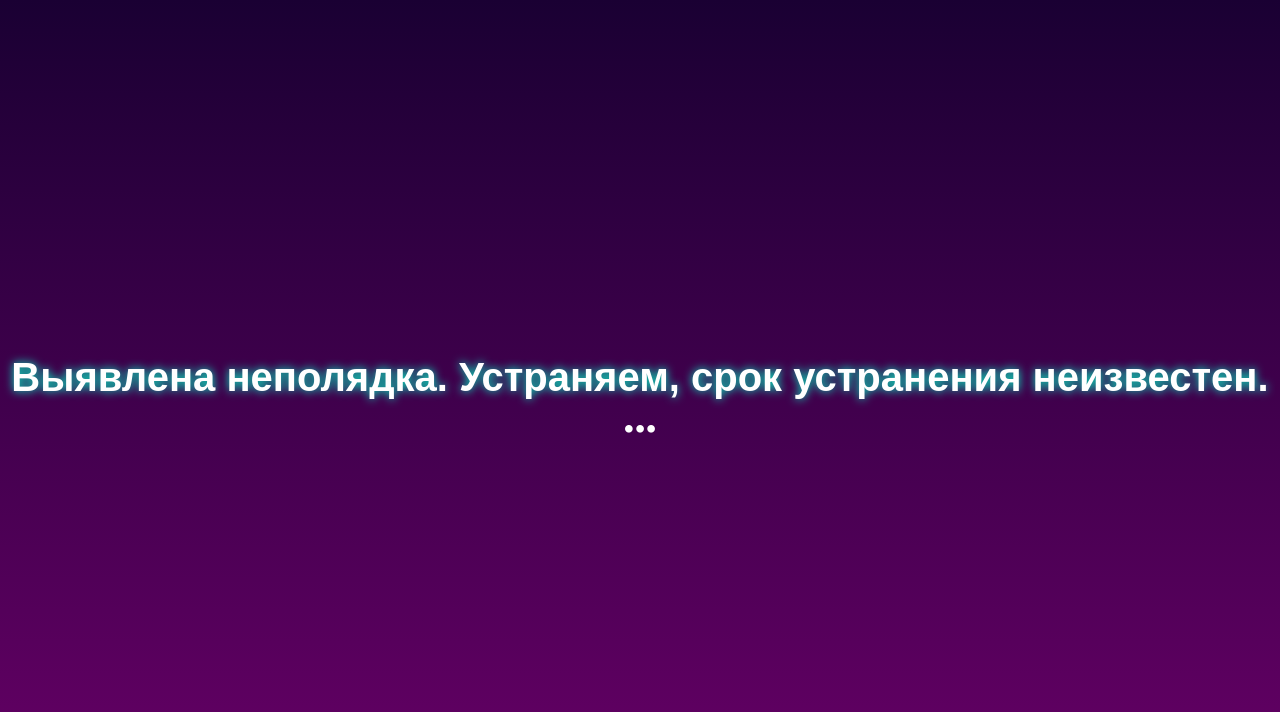
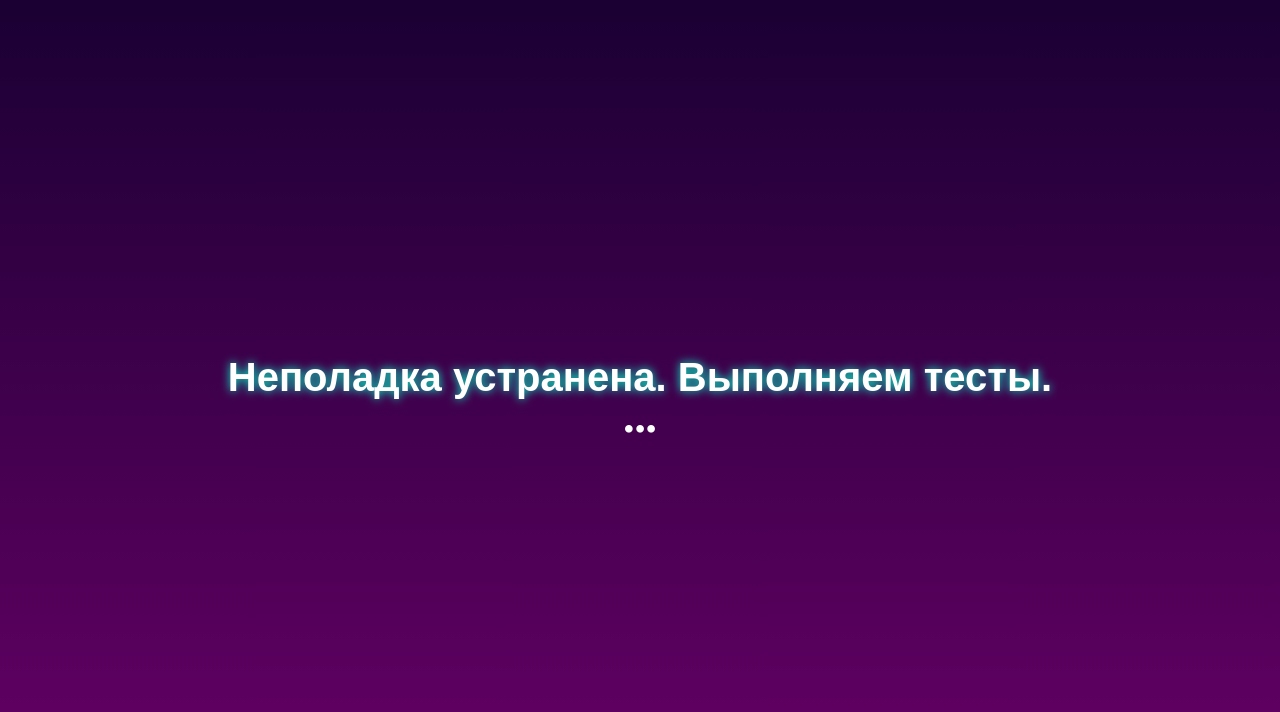
Before and after one commit to WinShop31/Testaboba, a plain HTML site: page index.html in a window 1280 px wide. Drawn offline with Linux system fonts and the light colour scheme.

Commit message:
Update index.html

```diff
--- a/index.html
+++ b/index.html
@@ -8,7 +8,7 @@
 </head>
 <body>
     <div class="content">
-        <h1>Выявлена неполядка. Устраняем, срок устранения неизвестен.</h1>
+        <h1>Неполадка устранена. Выполняем тесты.</h1>
         <div class="dots">•••</div>
     </div>
     <script>
```
